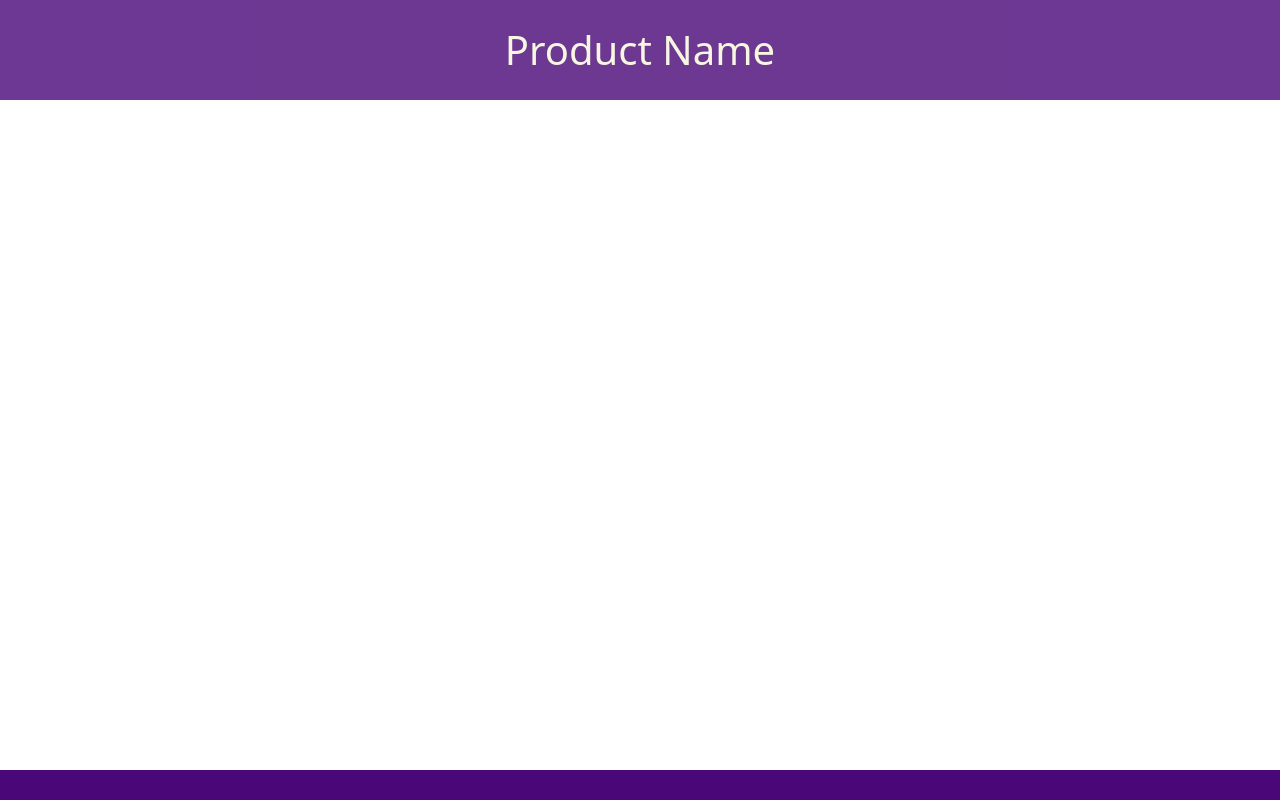
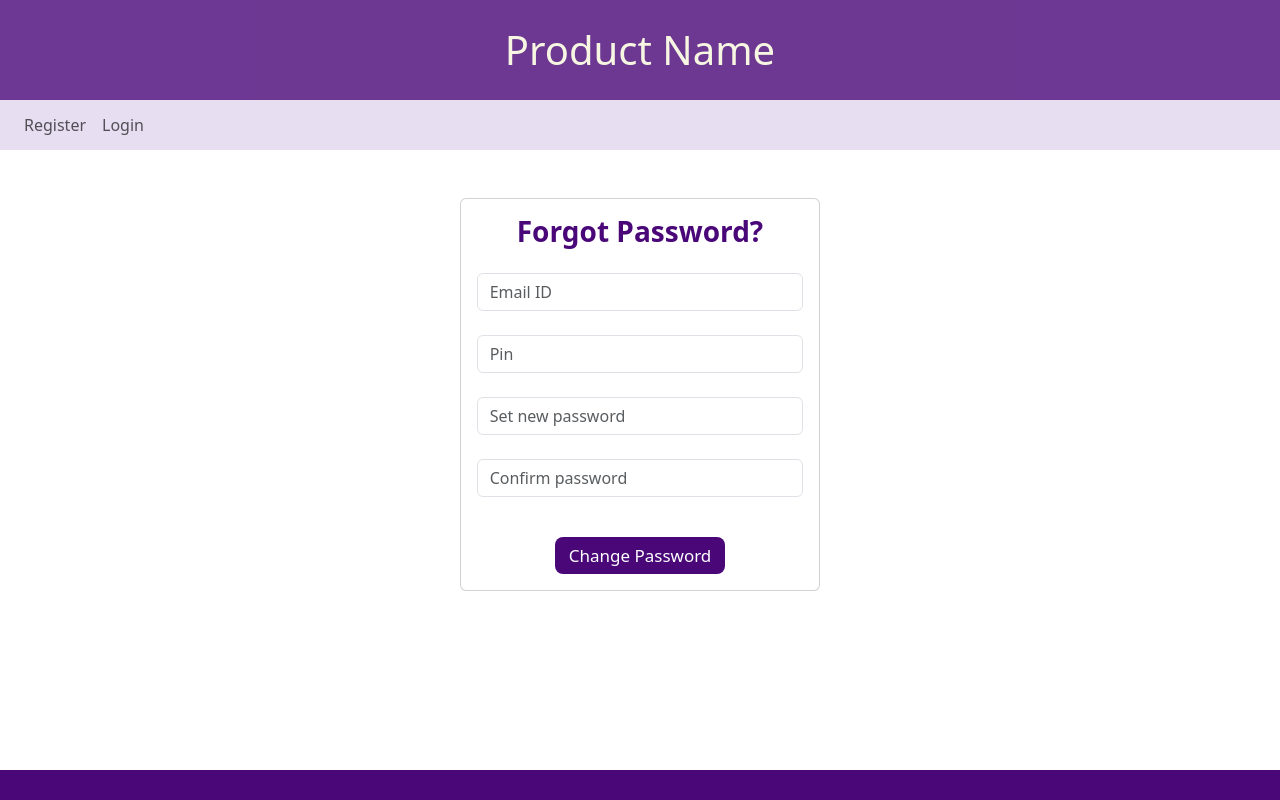
Before and after one commit to nehasarnaik/Money-and-Monitory, a React (Create React App) app in the folder front-end/: page /forgotpassword in a window 1280 px wide. Before the commit this address had no page. Built offline with nearby package versions, Linux system fonts and the light colour scheme; the HTML template or start-up script is replaced by a standard one.

Commit message:
Added UI for transfer money and forgot password

```diff
--- a/front-end/src/App.js
+++ b/front-end/src/App.js
@@ -20,6 +20,8 @@ import ViewProfile from "./Components/ViewProfile/ViewProfile";
 import RoundUp from "./Components/RoundUp/RoundUp";
 
 import { UserProvider } from "./UserContext";
+import TransferMoney from "./Components/Transactions/TransferMoney";
+import ForgotPassword from "./Components/ForgotPassword/forgotpassword";
 
 function App() {
   return (
@@ -53,6 +55,8 @@ function App() {
           <Route path="/viewprofile" element={<ViewProfile />}></Route>
           <Route path="/roundup" element={<RoundUp />}></Route>
           <Route path="/dashboard" element={<Dash_board />}></Route>
+          <Route path="/transfermoney" element={<TransferMoney />}></Route>
+          <Route path="/forgotpassword" element={<ForgotPassword />}></Route>
         </Routes>
       </BrowserRouter><div id="footer"></div>
     </div>
--- a/front-end/src/Components/ForgotPassword/forgotpassword.js
+++ b/front-end/src/Components/ForgotPassword/forgotpassword.js
@@ -1,6 +1,9 @@
 import React, { useState } from 'react';
+import { Link } from "react-router-dom";
 
 function ForgotPassword() {
+
+  const [email, setEmail] = useState('');
   const [pin, setPin] = useState('');
   const [newPassword, setNewPassword] = useState('');
   const [confirmPassword, setConfirmPassword] = useState('');
@@ -17,31 +20,120 @@ function ForgotPassword() {
     }
   };
 
+  // return (
+  //   <div>
+  //     <h2>Forgot Password</h2>
+  //     <div>
+  //       <label>Enter PIN:</label>
+  //       <input type="text" value={pin} onChange={(e) => setPin(e.target.value)} />
+  //     </div>
+  //     <div>
+  //       <label>New Password:</label>
+  //       <input
+  //         type="password"
+  //         value={newPassword}
+  //         onChange={(e) => setNewPassword(e.target.value)}
+  //       />
+  //     </div>
+  //     <div>
+  //       <label>Confirm New Password:</label>
+  //       <input
+  //         type="password"
+  //         value={confirmPassword}
+  //         onChange={(e) => setConfirmPassword(e.target.value)}
+  //       />
+  //     </div>
+  //     {error && <p style={{ color: 'red' }}>{error}</p>}
+  //     <button onClick={handleChangePassword}>Change</button>
+  //   </div>
+  // );
+
   return (
     <div>
-      <h2>Forgot Password</h2>
         <div>
-        <label>Enter PIN:</label>
-        <input type="text" value={pin} onChange={(e) => setPin(e.target.value)} />
+            <nav class="navbar navbar-expand-lg  nav background">
+                <div class="collapse navbar-collapse" id="navbarSupportedContent">
+                    <ul class="navbar-nav mr-auto">
+                        <li class="nav-item">
+                            <Link className="nav-link"></Link>
+                        </li>
+                        <li class="nav-item">
+                            <Link to={'/register'} class="nav-link padding">Register</Link>
+                        </li>
+                        <li class="nav-item">
+                            <Link to={'/login'} class="nav-link padding">Login</Link>
+                        </li>
+                    </ul>
                 </div>
-      <div>
-        <label>New Password:</label>
+            </nav>
+        </div>
+
+        <div className="login-container mt-5">
+            <div className="row justify-content-center">
+                <div className="col-md-4 custom-column">
+                    <div class="card">
+                        <div className="card-body">
+                            <h3 className="card-title text-center violet-text bold-text">Forgot Password?</h3>
+                            <form>
+                              <div className="form-group mb-3 mt-4">
+                                    <input
+                                        type="email"
+                                        className="form-control"
+                                        id="exampleInputEmail1"
+                                        aria-describedby="emailHelp"
+                                        placeholder="Email ID"
+                                        required
+                                        value={email}
+                                        onChange={(e) => setEmail(e.target.value)}
+                                    />
+                                </div>
+                                <div className="form-group mb-3 mt-4">
                                     <input
                                         type="password"
+                                        className="form-control"
+                                        id="exampleInputEmail1"
+                                        aria-describedby="emailHelp"
+                                        placeholder="Pin"
+                                        required
+                                        value={pin}
+                                        onChange={(e) => setPin(e.target.value)}
+                                    />
+                                </div>
+                                <div className="form-group mb-3 mt-4">
+                                    <input
+                                        type="password"
+                                        className="form-control"
+                                        id="exampleInputPassword1"
+                                        placeholder="Set new password"
+                                        required
                                         value={newPassword}
                                         onChange={(e) => setNewPassword(e.target.value)}
                                     />
                                 </div>
-      <div>
-        <label>Confirm New Password:</label>
+                                <div className="form-group mb-3 mt-4">
                                     <input
                                         type="password"
+                                        className="form-control"
+                                        id="exampleInputPassword1"
+                                        placeholder="Confirm password"
+                                        required
                                         value={confirmPassword}
                                         onChange={(e) => setConfirmPassword(e.target.value)}
                                     />
                                 </div>
-      {error && <p style={{ color: 'red' }}>{error}</p>}
-      <button onClick={handleChangePassword}>Change</button>
+                                <button
+                                    type="submit"
+                                    className="btn btn-primary btn-block mt-4 custom-button"
+                                    onClick={handleChangePassword}
+                                >
+                                    Change Password
+                                </button>
+                            </form>
+                        </div>
+                    </div>
+                </div>
+            </div>
+        </div>
     </div>
 );
 }
--- a/front-end/src/Components/Navbar/NavbarFunctions.js
+++ b/front-end/src/Components/Navbar/NavbarFunctions.js
@@ -15,9 +15,9 @@ export default function NavbarFunctions() {
                 </Link>
               </li>
               <li className="nav-item">
-                <a className="nav-link violet-text" href="#">
+                <Link to={"/transfermoney"} class="nav-link violet-text">
                   Pay
-                </a>
+                </Link>
               </li>
               <li className="nav-item">
                 <Link to={"/transactionhistory"} class="nav-link violet-text">
@@ -44,13 +44,6 @@ export default function NavbarFunctions() {
                   Deposit
                 </Link>
               </li>
-
-              {<li className="nav-item">
-                <Link to={"/Dash_board"} class="nav-link violet-text">
-                  Dashboard
-                </Link>
-              </li>}
-
               <li className="nav-item">
                 <Link to={"/roundup"} class="nav-link violet-text">
                   Round Ups
--- /dev/null
+++ b/front-end/src/Components/Transactions/TransferMoney.js
@@ -0,0 +1,109 @@
+import { useState } from "react";
+import { useNavigate } from "react-router-dom";
+import '../script.css'
+import NavBarUser from "../Navbar/NavBarUser";
+import NavbarFunctions from "../Navbar/NavbarFunctions";
+import "../script.css"
+
+export default function TransferMoney() {
+
+    const [payment, setPayment] = useState({
+        receiverAccountNumber: "",
+        amount: "",
+        cvv: ""
+      });
+
+
+    let navigate = useNavigate();
+
+    const handleChange = (e) => {
+        const { name, value } = e.target;
+        setPayment({ ...payment, [name]: value });
+    };
+
+    const onSubmit = async (e) => {
+        e.preventDefault();
+        navigate("/paymentgateway");
+    };
+
+    return (
+    <div>
+        <div>
+        <NavBarUser />
+        <NavbarFunctions />
+        </div>
+        <form onSubmit={onSubmit}>
+            <div className="card-body form_width ">
+                <h2 className="top">Make Payment</h2>
+                <div className="row">
+                    <div className="col-lg-12 padding">
+                        <div className="form-group">
+                            <label className="label youraccount">Your Account Number</label>
+                            <input
+                            type="text"
+                            value="default value"
+                            name="senderAccountNumber"
+                            onChange={(e) => handleChange(e)}
+                            className="form-control"
+                            placeholder="Account Number"
+                            required></input>
+                        </div>
+                    </div>
+                    <div className="col-lg-12 padding">
+                        <div className="form-group">
+                            <label className="label">Receiver's Account Number</label>
+                            <input
+                            type="text"
+                            name="receiverAccountNumber"
+                            value={payment.receiverAccountNumber}
+                            onChange={(e) => handleChange(e)}
+                            className="form-control"
+                            placeholder="Account Number"
+                            required></input>
+                        </div>
+                    </div>
+                    <div className="col-lg-12 padding">
+                        <div className="form-group">
+                            <label className="label amount">Amount to Pay</label>
+                            <input
+                            type="text"
+                            name="amount"
+                            value={payment.amount}
+                            onChange={e=>handleChange(e)}
+                            className="form-control"
+                            placeholder="Enter Amount"
+                            required></input>
+                        </div>
+                    </div>
+                    <div className="col-lg-12 padding">
+                        <div className="form-group">
+                            <label className="label cardnumber">Your Card Number</label>
+                            <input
+                            type="text"
+                            value="default value"
+                            name="cardNumber"
+                            className="form-control"
+                            placeholder="Card Number"
+                            required></input>
+                        </div>
+                    </div>
+                    <div className="col-lg-12 padding">
+                        <div className="form-group">
+                            <label className="label cvv">Your Card CVV</label>
+                            <input
+                            type="text"
+                            name="cvv"
+                            value={payment.cvv}
+                            onChange={e=>handleChange(e)}
+                            className="form-control"
+                            placeholder="Enter CVV"
+                            required></input>
+                        </div>
+                    </div>
+                    </div>
+                <button className="btn btn-light button" type="submit">Proceed</button>
+            </div>
+        </form>
+    </div>
+    );
+}
--- a/front-end/src/Components/script.css
+++ b/front-end/src/Components/script.css
@@ -48,3 +48,25 @@
     padding-left: 10%;
     padding-right: 10%;
   }
+
+  .label{
+    padding-right: 45%;
+    padding-bottom: 2%;
+    color:#490778
+  }
+
+  .youraccount{
+    padding-right: 55%;
+  }
+
+  .amount{
+    padding-right: 68%;
+  }
+
+  .cvv{
+    padding-right: 70%;
+  }
+
+  .cardnumber{
+    padding-right: 63%;
+  }
```
Also changed, not shown: 1 other file (tests, documents, lock files or other folders). Lines whose indentation alone changed are shown as unchanged.
